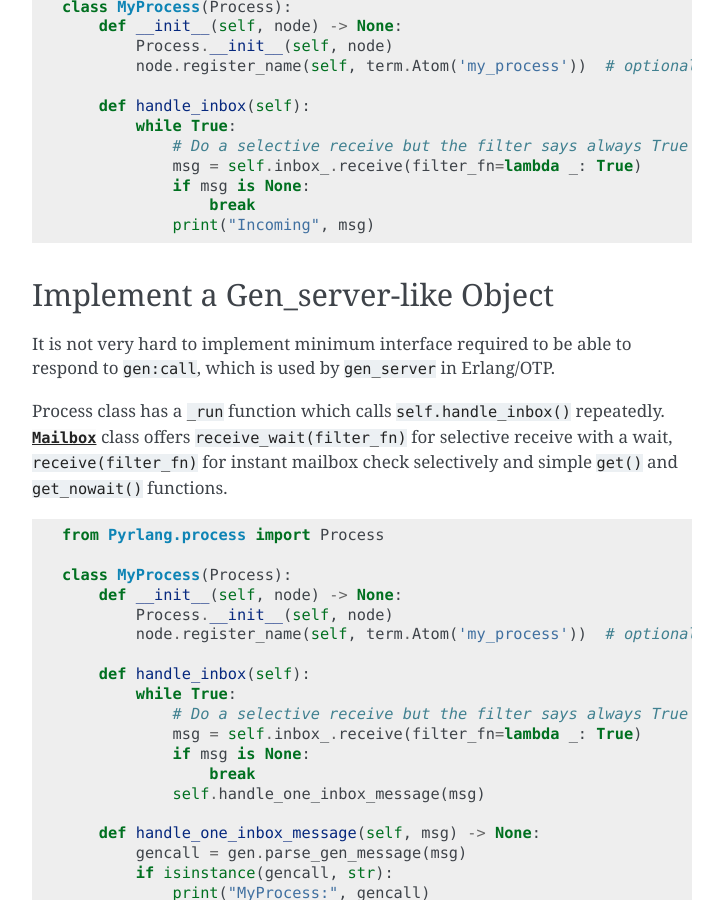
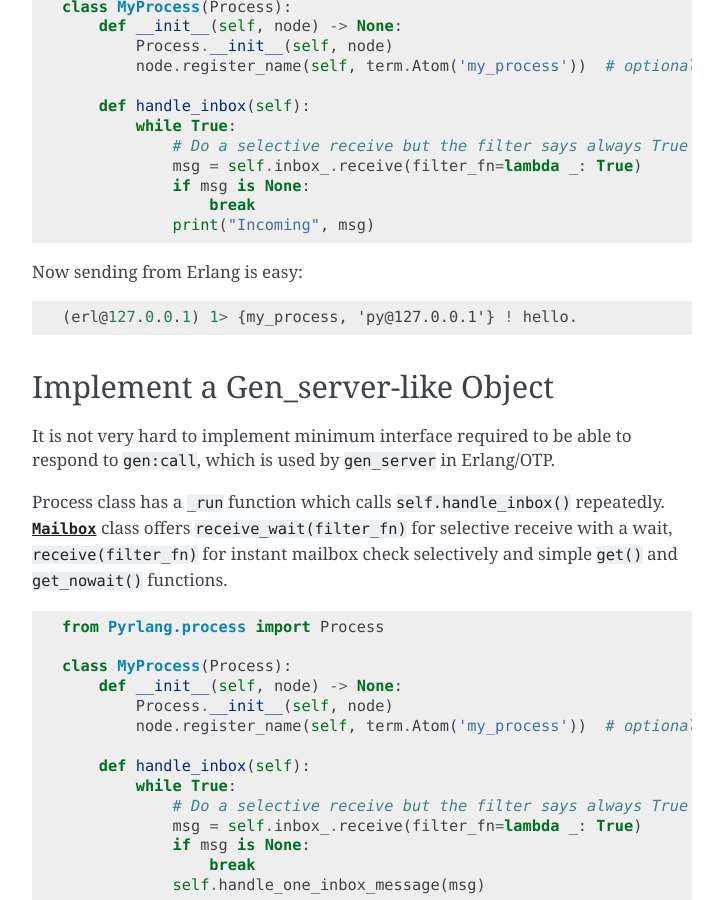
Before and after one commit to Pyrlang/Pyrlang, a Sphinx documentation site: the page built from docs/source/getting_started.rst, in a window 1280 px wide and 900 px high, scrolled down 3125 px. Shown: the whole window, without its empty margins (388-1111 px from the left). Built offline with Sphinx 7.4.7, drawn with Linux system fonts in a browser that asks for light colours; some of the changed text lies outside the part shown.

Commit message:
doc update

```diff
--- a/docs/source/getting_started.rst
+++ b/docs/source/getting_started.rst
@@ -31,7 +31,7 @@
 
 .. note:: You can initiate the connection from either Erlang or Python side
     automatically by sending to a remote name using tuple format
-    ``{Node, Name}`` or sending to a remote pid (if you have it).
+    ``{Name, Node}`` or sending to a remote pid (if you have it).
 
 You can initiate the connection between nodes from Erlang side. To do this,
 on Erlang side you can use ``net_adm:ping``.
@@ -40,7 +40,7 @@
 
     net_adm:ping('py@127.0.0.1').
 
-Also you could send a message to ``{Node, Name}``, where ``Node`` is an
+Also you could send a message to ``{Name, Node}``, where ``Node`` is an
 atom like ``'py@127.0.0.1'``, and ``Name`` is a pid or some registered name,
 which exists on the Python side.
 
@@ -107,7 +107,7 @@
               message=Atom('hello'))
 
 You can send messages to a remote named process, for this use tuple send format
-like ``{Node, Name}``. Sender pid is REQUIRED and must be provided,
+like ``{Name, Node}``. Sender pid is REQUIRED and must be provided,
 even if it is a fake pid (see example below how to create a fake pid).
 
 To try this, open an Erlang shell and register shell with the name ``'shell'``:
@@ -166,6 +166,12 @@
                     break
                 print("Incoming", msg)
 
+Now sending from Erlang is easy:
+
+.. code-block:: erlang
+
+    (erl@127.0.0.1) 1> {my_process, 'py@127.0.0.1'} ! hello.
+
 
 Implement a Gen_server-like Object
 ----------------------------------
```
Also changed, not shown: 1 other file.
